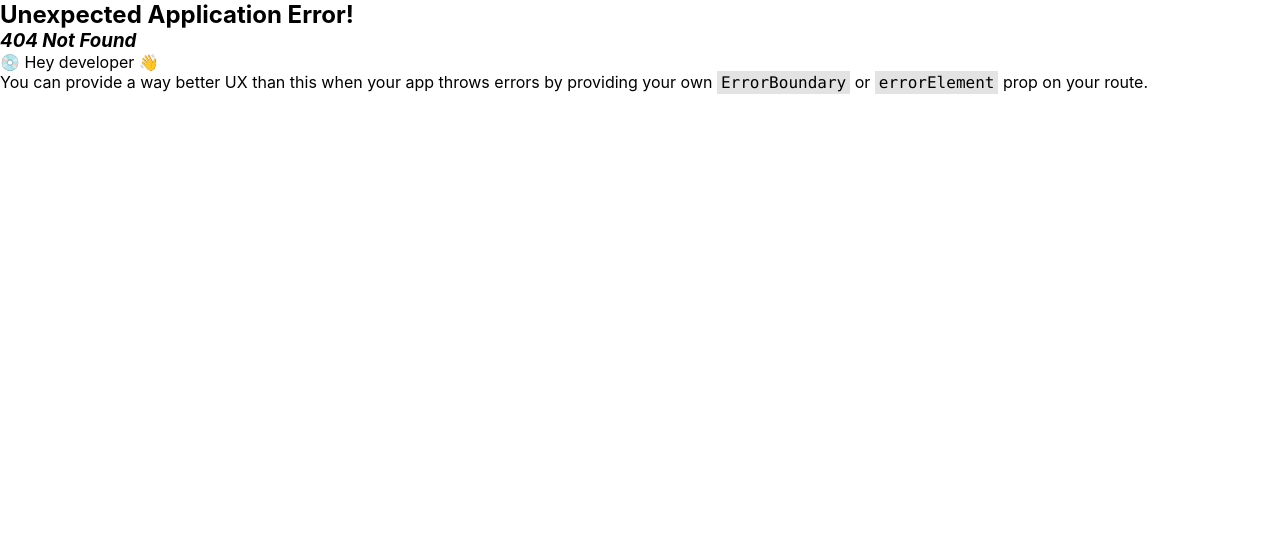
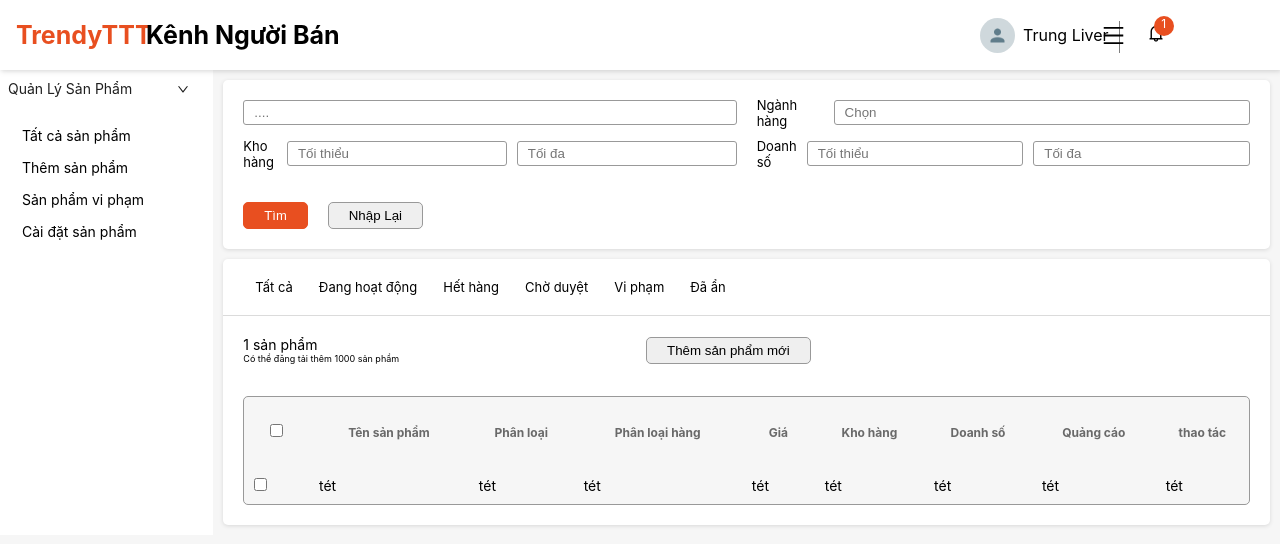
Before and after one commit to hasagiiiiii/TrendyT, a React (Create React App) app: page /AllProduct/list/all in a window 1280 px wide. Before the commit this address had no page. Shown: the top 544 px of the page. Built offline with nearby package versions, Linux system fonts and the light colour scheme.

Commit message:
viethoang layout quản lý sản phẩm

```diff
--- a/src/Layout/RootLayout.jsx
+++ b/src/Layout/RootLayout.jsx
@@ -7,11 +7,11 @@ const RootLayout = () => {
   return (
     <div>
       <RootHeader />
-      <Row style={{ paddingTop: "70px" }}>
-        <Col span={4}>
+      <Row style={{ paddingTop: "70px"}}>
+        <Col span={4} style={{ background: '#fff'}}>
           <RootSiderbarLayout />
         </Col>
-        <Col span={18}>
+        <Col span={20}>
           <Outlet />
         </Col>
       </Row>
--- /dev/null
+++ b/src/component/ProductManagementLayout/AllProduct.jsx
@@ -0,0 +1,71 @@
+import React from 'react'
+import RootSiderbarLayout from '../RootSidebarLayout'
+import {Link,Routes,Route, Outlet} from 'react-router-dom'
+import ListAll from './ProductListLayout/ListAll';
+import "../../css/RootProduct.css";
+
+
+
+export default function AllProduct() {
+  return (
+    <div className='product-content'>
+      <div className='product-filter-cart'>
+        <form className='filter-form'>
+            <div className='filter-form-box'>
+                <div className='filter-col-left'>
+                    <div className='product-form-item'>
+                        {/* <RootSiderbarLayout/> */}
+                        <input placeholder='....'/>
+                    </div>
+                    <div className='product-form-item'>
+                        <label>Kho hàng</label>
+                        <input placeholder='Tối thiểu'/>
+                        <input placeholder='Tối đa'/>
+                    </div>
+                </div>
+                <div className='filter-col-right'>
+                    <div className='product-form-item item-top'>
+                        <label>Ngành hàng</label>
+                        <input placeholder='Chọn'/>
+                    </div>
+                    <div className='product-form-item'>
+                        <label>Doanh số</label>
+                        <input placeholder='Tối thiểu'/>
+                        <input placeholder='Tối đa'/>
+                    </div>
+                </div>
+            </div>
+            <div className='submit-form-box'>
+                <button>Tìm</button>
+                <button>Nhập Lại</button>
+            </div>
+        </form>
+      </div>
+      <div className='product-list-main'>
+        <div className='product-tabs-nav'>
+            <ul>
+                <li>
+                    <Link to="/AllProduct/list/all">Tất cả</Link>
+                </li>
+                <li>
+                    <Link to="/list/active">Đang hoạt động</Link>
+                </li>
+                <li>
+                    <Link to="/list/soldout">Hết hàng</Link>
+                </li>
+                <li>
+                    <Link to="/list/reviewing">Chờ duyệt</Link>
+                </li>
+                <li>
+                    <Link to="/banned/action">Vi phạm</Link>
+                </li>
+                <li>
+                    <Link to="/list/unlisted">Đã ẩn</Link>
+                </li>
+            </ul>
+        </div>
+        <Outlet/>
+      </div>
+    </div>
+  )
+}
--- /dev/null
+++ b/src/component/ProductManagementLayout/ProductListLayout/ListAll.jsx
@@ -0,0 +1,25 @@
+import React from 'react'
+import ListTable from './ListTable'
+
+const ListAll = () => {
+  return (
+    <div className='list-panel'>
+        <div className='list-all'>
+          <div className='prodcut-list-header'>
+            <div className='product-list-section'>
+              <div className='title-box'>
+                <div className='page-title'> 1 sản phẩm </div>
+                <div className='percent-des'> Có thể đăng tải thêm 1000 sản phẩm <i class="bi bi-question-circle"></i></div>
+              </div>
+              <div className='action-box'>
+                <button>Thêm sản phẩm mới</button>
+              </div>
+            </div>
+          </div>
+          <ListTable/>
+        </div>
+    </div>
+  )
+}
+
+export default ListAll
--- /dev/null
+++ b/src/component/ProductManagementLayout/ProductListLayout/ListTable.jsx
@@ -0,0 +1,45 @@
+import React from 'react'
+
+const ListTable = () => {
+  return (
+    <div className='product-list-table'>
+            <table cellSpacing={0} cellPadding={0} border={0} className='shopee-table__header'>
+              {/* <colgroup>
+                <col width={40}/>
+                <col width={232}/>
+                <col width={606}/>
+                <col width={96}/>
+                <col width={80}/>
+              </colgroup> */}
+              <thead>
+                <tr>
+                  <th colSpan={1} rowSpan={1}><input type="checkbox" /></th>
+                  <th colSpan={1} rowSpan={1}> Tên sản phẩm</th>
+                  <th colSpan={1} rowSpan={1}> Phân loại</th>
+                  <th colSpan={1} rowSpan={1}> Phân loại hàng</th>
+                  <th colSpan={1} rowSpan={1}> Giá</th>
+                  <th colSpan={1} rowSpan={1}> Kho hàng</th>
+                  <th colSpan={1} rowSpan={1}> Doanh số</th>
+                  <th colSpan={1} rowSpan={1}> Quảng cáo</th>
+                  <th colSpan={1} rowSpan={1}> thao tác</th>
+                </tr>
+              </thead>
+              <tbody>
+                <tr>
+                  <td><input type="checkbox" /></td>
+                  <td>tét</td>
+                  <td>tét</td>
+                  <td>tét</td>
+                  <td>tét</td>
+                  <td>tét</td>
+                  <td>tét</td>
+                  <td>tét</td>
+                  <td>tét</td>
+                </tr>
+              </tbody>
+            </table>
+          </div>
+  )
+}
+
+export default ListTable
--- /dev/null
+++ b/src/css/RootProduct.css
@@ -0,0 +1,119 @@
+.product-filter-cart,
+.product-list-main
+{
+    margin: 10px;
+    border-radius: 5px;
+    background-color: #fff;
+    -webkit-box-shadow: 0 1px 4px 0 rgba(0,0,0,.12);
+    box-shadow: 0 1px 4px 0 rgba(0,0,0,.12)
+}
+.product-tabs-nav{
+    border-bottom: 1px solid #dbdbdb;
+}
+
+.filter-form{
+    padding: 20px;
+}
+
+.filter-form-box{
+    display: flex;
+    justify-content: center;
+    align-items: center;
+    gap: 20px;
+    margin-bottom: 20px;
+}
+
+.product-form-item{
+    display: flex;
+    justify-content: flex-start;
+    align-items: center;
+    height: 25px;
+    margin-bottom: 16px;
+    gap: 10px;
+}
+.product-form-item input{
+    outline: none;
+    width: 100%;
+    height: 100%;
+    padding: 0 10px;
+    border: 1px solid #999999;
+    border-radius: 3px;
+    box-sizing: border-box;
+}
+
+.product-form-item label{
+    display: block;
+    width: 80px;
+    font-size: 13px;
+}
+.submit-form-box button,
+.action-box button{
+    padding: 5px 20px;
+    margin-right: 20px;
+    border-radius: 5px;
+    border: 1px solid #999999;
+}
+.submit-form-box button:first-child{
+    background-color: #E84F20;
+    color: #fff;
+    font-size: 13px;
+    border: 1px solid #E84F20;
+}
+.product-tabs-nav ul {
+    display: flex;
+    align-items: center;
+    justify-content: flex-start;
+    gap: 10px;
+    height: 56px;
+    padding: 0 24px;
+}
+.product-tabs-nav ul li {
+    height: 100%;
+    display: flex;
+    align-items: center;
+    padding: 0 8px;
+}
+.product-tabs-nav ul li a{
+    color: #000;
+    font-size: 13px;
+}
+.list-panel{
+    width: 100%;
+}
+.list-panel .list-all{
+    padding: 20px;
+}
+.prodcut-list-header{
+    margin-bottom: 10px;
+    height: 50px;
+}
+.product-list-section {
+    display: flex;
+    align-items: center;
+    justify-content: flex-start;
+}
+.title-box{
+    width: 40%;
+}
+.percent-des {
+    font-size: 9px;
+}
+.product-list-table{
+    width: 100%;
+    border: 1px solid #999999;
+    border-radius: 5px;
+    background-color: #F6F6F6;
+}
+.product-list-table table{
+    width: 100%;
+}
+.product-list-table table thead{
+    height: 70px;
+}
+.product-list-table table tbody tr td{
+    padding: 10px;
+}
+.product-list-table table thead tr th{
+    color: #696969;
+    font-size: 12px;
+}
--- a/src/index.css
+++ b/src/index.css
@@ -1,5 +1,6 @@
 body {
   margin: 0;
+  background-color: #F6F6F6;
   font-family: -apple-system, BlinkMacSystemFont, 'Segoe UI', 'Roboto', 'Oxygen',
     'Ubuntu', 'Cantarell', 'Fira Sans', 'Droid Sans', 'Helvetica Neue',
     sans-serif;
```
Also changed, not shown: src/App.jsx (+14 -0 lines).
